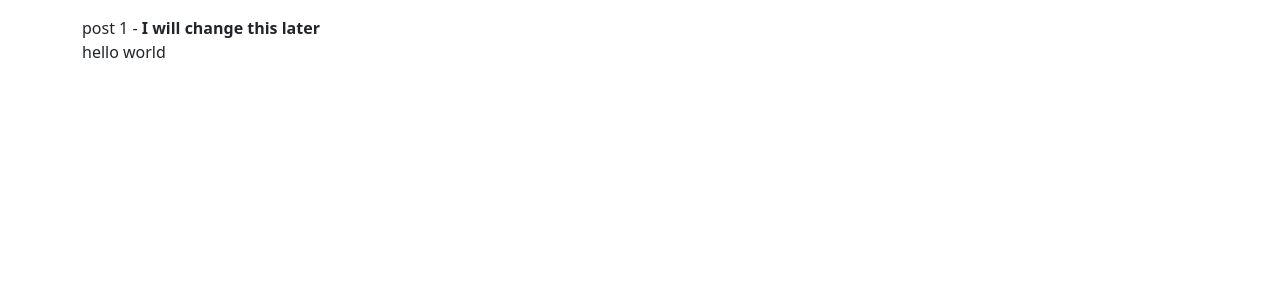
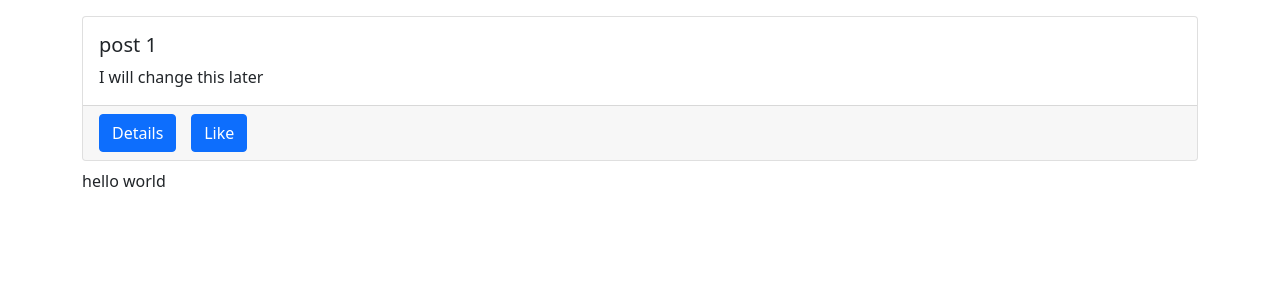
Before and after one commit to anchita5/assignment-4-nad, a Django app: page / in a window 1280 px wide. Shown: the top 300 px of the page. Run offline with Django 4.2, Linux system fonts and the light colour scheme; data comes from the database, SQL or seed files in the repository; some libraries are stand-ins or nearby versions.

Commit message:
added a spinner and also created post cards

```diff
--- a/dj_ajax/src/posts/static/posts/main.js
+++ b/dj_ajax/src/posts/static/posts/main.js
@@ -2,10 +2,10 @@ console.log('hello world')
 
 const helloWorldBox = document.getElementById('hello-world')
 const postsBox = document.getElementById('posts-box')
-
+const spinnerBox = document.getElementById('spinner-box')
 
 $.ajax({
-    tyoe: 'GET',
+    type: 'GET',
     url: '/hello-world/',
     success: function(response){
         console.log('success', response.text)
@@ -21,15 +21,31 @@ $.ajax({
     type: 'GET',
     url: '/data/',
     success: function(response) {
-        console.log(response);
-        const data = response.data;
-        console.log(data);
-
-        data.forEach(el => {
-            postsBox.innerHTML += `
-                ${el.title} - <b>${el.body}</b><br>
-            `;
-        });
+        console.log(response)
+        const data = response.data
+        setTimeout(() => {
+            console.log(data)
+            data.forEach(el => {
+                postsBox.innerHTML += `
+                    <div class="card mb-2"">
+                         <div class="card-body">
+                         <h5 class="card-title">${el.title}</h5>
+                         <p class="card-text">${el.body}</p>
+                         </div>
+                         <div class="card-footer">
+                         <div class="row">
+                         <div class="col-1">
+                         <a href="#" class="btn btn-primary">Details</a>
+                         </div>
+                         <div class="col-1">
+                         <a href="#" class="btn btn-primary">Like</a>
+                         </div>
+                         </div>
+                         </div>
+                    </div>
+                `;
+            });
+        })
     },
     error: function(error) {
         console.log(error);
--- a/dj_ajax/src/posts/templates/posts/main.html
+++ b/dj_ajax/src/posts/templates/posts/main.html
@@ -13,7 +13,7 @@ posts
     {%comment%}{% for obj in qs %}
         {{obj.title}}={{obj.body}} <br>
     {% endfor %}{%endcomment%}
-    <dic id="posts-box"></dic>
+    <div id="posts-box" ></div>
     <div id="hello-world"></div>
 
 {% endblock content %}
--- a/dj_ajax/src/static/styles.css
+++ b/dj_ajax/src/static/styles.css
@@ -1,3 +1,3 @@
-.not-visible{
-    display:none;
+.not-visible {
+    display: none;
 }
```
